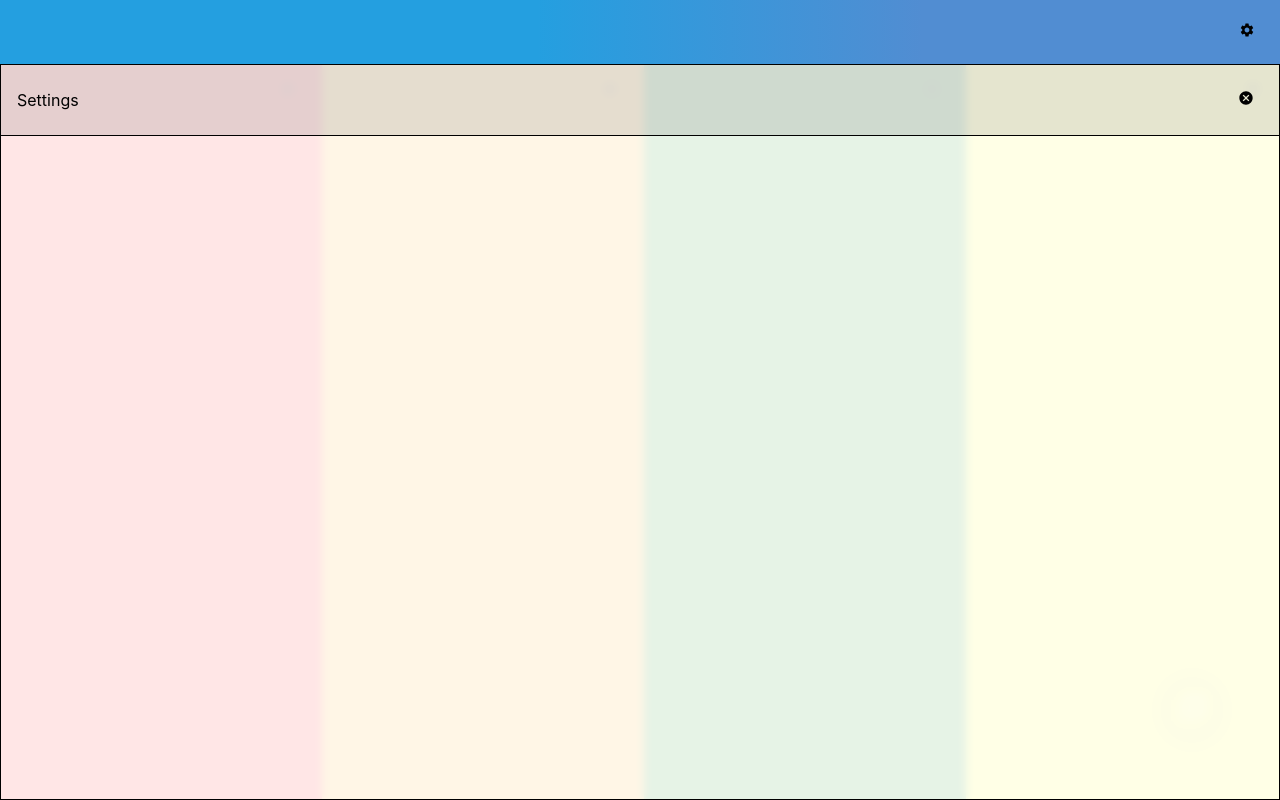
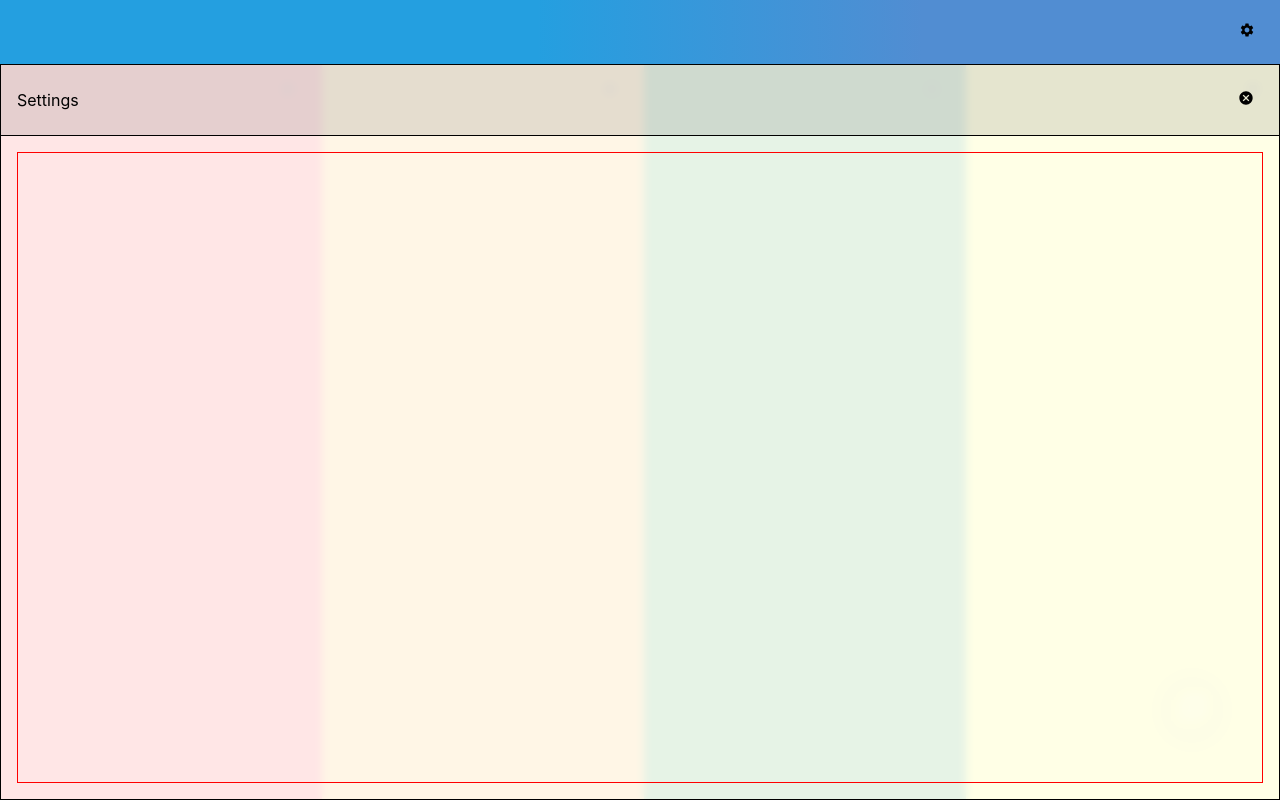
Before and after one commit to zakaihamilton/systemconcepts2, a Next.js app: page / in a window 1280 px wide. Both pictures are taken after a click on the element 1247 px from the left and 32 px from the top of the page. Built offline with nearby package versions, Linux system fonts and the light colour scheme.

Commit message:
padding component

```diff
--- a/src/Components/Core/UI/Dialog/Dialog.module.scss
+++ b/src/Components/Core/UI/Dialog/Dialog.module.scss
@@ -3,6 +3,7 @@
     flex-direction: column;
     position: absolute;
     border: 1px solid black;
+    z-index: 100;
 }
 
 .title {
--- /dev/null
+++ b/src/Components/Core/UI/Layout/List.js
@@ -0,0 +1,7 @@
+import styles from "./List.module.scss"
+
+export default function List({ children, handler }) {
+    return <div className={styles.root}>
+
+    </div>;
+}
--- /dev/null
+++ b/src/Components/Core/UI/Layout/List.module.scss
@@ -0,0 +1,6 @@
+.root {
+    display: flex;
+    flex-direction: column;
+    border: 1px solid red;
+    flex: 1;
+}
--- /dev/null
+++ b/src/Components/Core/UI/Layout/Padding.js
@@ -0,0 +1,14 @@
+import styles from "./Padding.module.scss"
+import { joinClasses } from "@util/styles"
+
+export default function Padding({ children, className, style, left, top, right, bottom, padding }) {
+    style = { ...style };
+    padding && (style.padding = padding);
+    left && (style.paddingLeft = left);
+    top && (style.paddingTop = top);
+    right && (style.paddingRight = right);
+    bottom && (style.paddingBottom = bottom);
+    return <div className={joinClasses(styles, ["root"], className)} style={style}>
+        {children}
+    </div>;
+}
--- /dev/null
+++ b/src/Components/Core/UI/Layout/Padding.module.scss
@@ -0,0 +1,5 @@
+.root {
+    display: flex;
+    flex-direction: column;
+    flex: 1;
+}
--- a/src/Components/Core/UI/Layout/SplitPane/Pane.module.scss
+++ b/src/Components/Core/UI/Layout/SplitPane/Pane.module.scss
@@ -21,7 +21,7 @@
 .divider {
     float: right;
     user-select: none;
-    z-index: 100;
+    z-index: 1;
 }
 
 .divider:not(.visible) {
--- a/src/Components/Main/Dialogs/Settings.js
+++ b/src/Components/Main/Dialogs/Settings.js
@@ -6,6 +6,8 @@ import { useRegion, regionToUnit } from "@components/Core/UI/Util/Region"
 import { useAlign } from "@components/Core/UI/Util/Align"
 import Close from "./Settings/Close"
 import Bar from "@components/Core/UI/Layout/Bar"
+import List from "src/Components/Core/UI/Layout/List"
+import Padding from "src/Components/Core/UI/Layout/Padding"
 
 export default function Settings() {
     const settingsState = Settings.State.useState();
@@ -25,7 +27,11 @@ export default function Settings() {
 
     return <>
         <Dialog classes={{ root: styles.dialog }} style={dialogStyles} title={title} visible={settingsState.visible}>
+            <Padding padding="1em">
+                <List>
 
+                </List>
+            </Padding>
         </Dialog>
     </>;
 }
```
Also changed, not shown: src/Components/Core/UI/Util/Size.js (added, +19 -0 lines).
